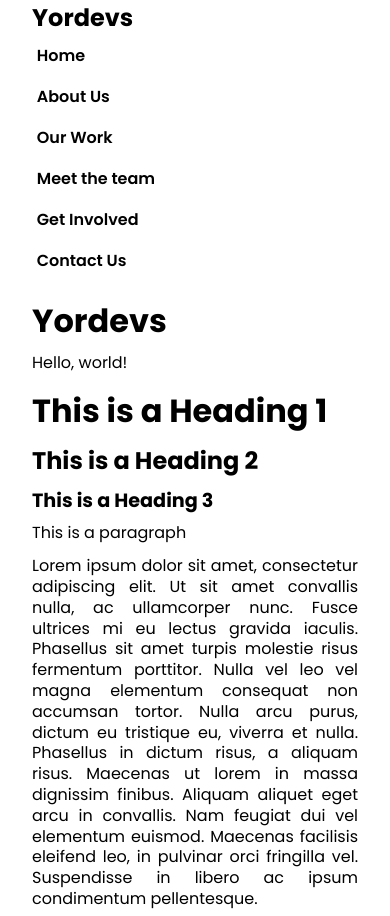
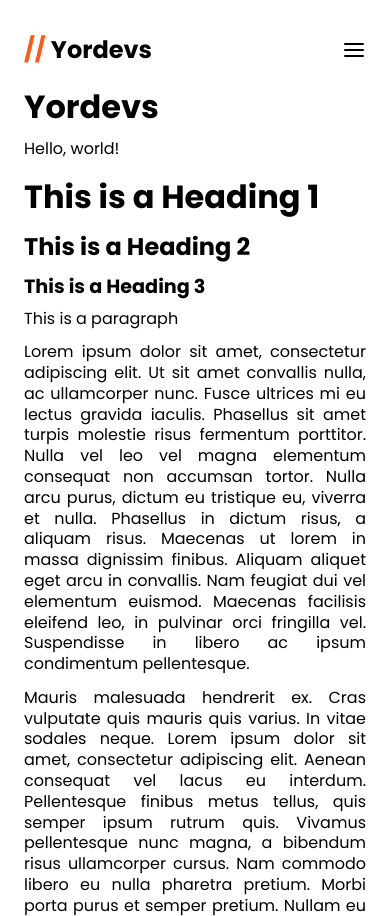
Before and after one commit to yordevs/yordevs.github.io, a Gatsby site: page / in a window 390 px wide. Shown: the top 916 px of the page. Built offline with nearby package versions, Linux system fonts and the light colour scheme; Gatsby itself is replaced by a stand-in of ours.

Commit message:
Make navbar and layout properly responsive

```diff
--- a/src/components/Layout.js
+++ b/src/components/Layout.js
@@ -14,7 +14,7 @@ const StyledSite = styled.div`
   display: flex;
   min-height: 100vh;
   flex-direction: column;
-  padding: 0 2em;
+  padding: 0 1.5em;
 `;
 
 const StyledContent = styled.div`
--- a/src/components/Navbar.js
+++ b/src/components/Navbar.js
@@ -1,14 +1,20 @@
-import React from "react";
+import React, { useState } from "react";
 import { Link } from "gatsby";
 import styled from "styled-components";
+import { FiMenu, FiX } from "react-icons/fi";
 
 import config from "../theme/config";
 const { color, font, breakpoint } = config;
 
 const StyledNavbar = styled.div`
+  padding-top: 2em;
+  display: flex;
+  flex-direction: column;
+  justify-content: space-between;
+
   @media (${breakpoint.lg}) {
     width: 100%;
-    display: flex;
+    flex-direction: row;
     justify-content: flex-end;
     align-items: center;
     padding: 2em 2.5em;
@@ -16,10 +22,11 @@ const StyledNavbar = styled.div`
 `;
 
 const StyledNav = styled.nav`
-  display: flex;
+  display: ${({ isOpen }) => (isOpen ? "flex" : "none")};
   flex-direction: column;
 
   @media (${breakpoint.lg}) {
+    display: flex;
     flex-direction: row;
   }
 `;
@@ -29,6 +36,14 @@ const StyledNavBrand = styled.h1`
   font-weight: bold;
   margin: 0;
   margin-right: auto;
+
+  &::before {
+    content: "// ";
+    color: ${color.accent};
+  }
+
+  @media (${breakpoint.lg}) {
+  }
 `;
 
 const StyledNavLink = styled(Link)`
@@ -64,10 +79,44 @@ const StyledNavLink = styled(Link)`
   }
 `;
 
-const Navbar = () => (
-  <StyledNavbar>
-    <StyledNavBrand>Yordevs</StyledNavBrand>
-    <StyledNav>
+const StyledNavHeader = styled.div`
+  display: flex;
+  flex-direction: row;
+  align-items: center;
+  justify-content: space-between;
+  width: 100%;
+
+  @media (${breakpoint.lg}) {
+    margin-right: auto;
+    width: auto;
+  }
+`;
+
+const StyledMenuToggle = styled.a`
+  display: flex;
+  align-items: center;
+  justify-content: center;
+
+  @media (${breakpoint.lg}) {
+    display: none;
+  }
+`;
+
+const Navbar = () => {
+  const [isOpen, setIsOpen] = useState(false);
+  const toggle = () => setIsOpen(!isOpen);
+
+  return (
+    <StyledNavbar>
+      <NavHeader toggle={toggle} isOpen={isOpen} />
+      <Nav isOpen={isOpen} />
+    </StyledNavbar>
+  );
+};
+
+const Nav = ({ isOpen }) => {
+  return (
+    <StyledNav isOpen={isOpen}>
       <StyledNavLink to="/home">Home</StyledNavLink>
       <StyledNavLink to="/about">About Us</StyledNavLink>
       <StyledNavLink to="/projects">Our Work</StyledNavLink>
@@ -75,7 +124,20 @@ const Navbar = () => (
       <StyledNavLink to="/get-involved">Get Involved</StyledNavLink>
       <StyledNavLink to="/contact">Contact Us</StyledNavLink>
     </StyledNav>
-  </StyledNavbar>
+  );
+};
+
+const MenuToggle = ({ toggle, isOpen }) => (
+  <StyledMenuToggle onClick={toggle}>
+    {isOpen ? <FiX style={{ fontSize: 24 }} /> : <FiMenu style={{ fontSize: 24 }} />}
+  </StyledMenuToggle>
+);
+
+const NavHeader = ({ toggle, isOpen }) => (
+  <StyledNavHeader>
+    <StyledNavBrand>Yordevs</StyledNavBrand>
+    <MenuToggle toggle={toggle} isOpen={isOpen} />
+  </StyledNavHeader>
 );
 
 export default Navbar;
```
